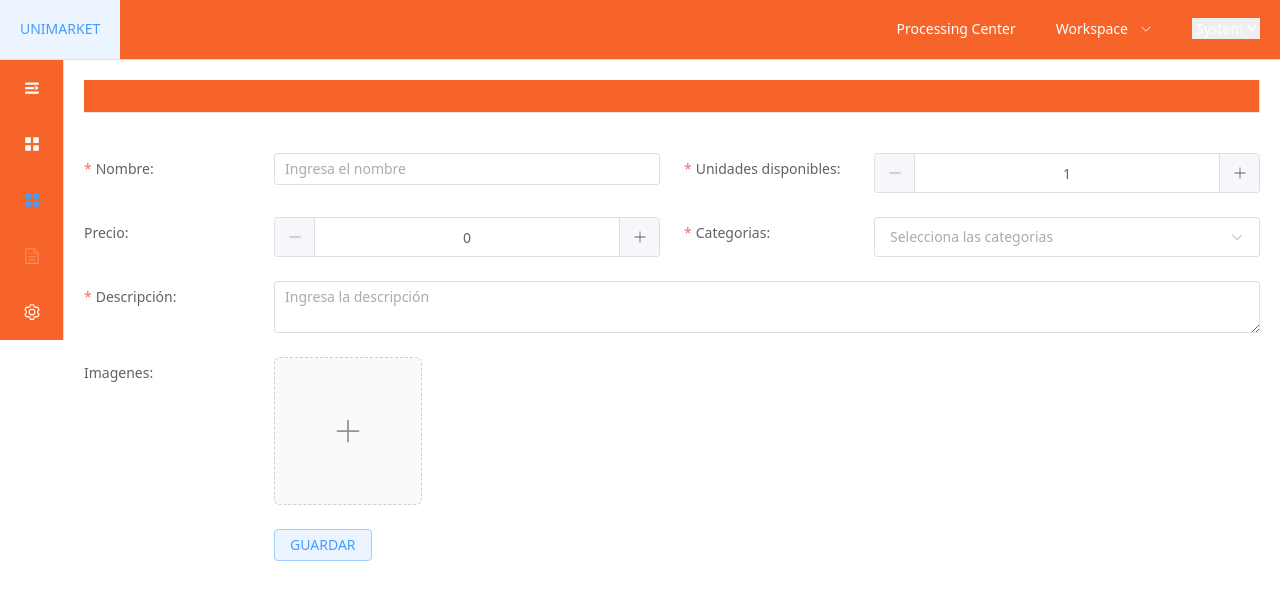
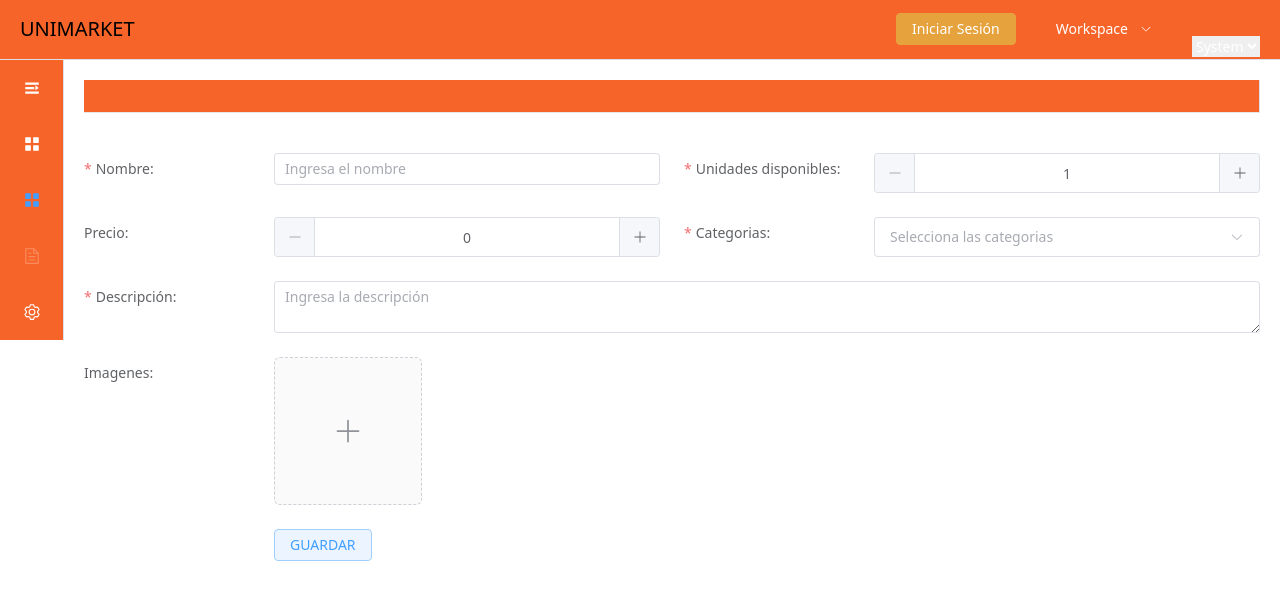
Before and after one commit to StivenCardona24/cms-unimarket, a Nuxt app: page /Products/form in a window 1280 px wide. Shown: the top 600 px of the page. Built offline with nearby package versions, Linux system fonts and the light colour scheme.

Commit message:
Modal login

```diff
--- /dev/null
+++ b/src/components/Auth/LoginModal.vue
@@ -0,0 +1,35 @@
+<template>
+    <!-- <el-button text @click="dialogIsOpen = true">
+      Click to open the Dialog
+    </el-button> -->
+
+    <el-dialog v-model="dialogIsOpen" title="Inicio de Sesión" width="30%" center>
+        <el-form label-position="right" >
+      <el-form-item label="Usuario"  >
+        <el-input v-model="username" placeholder="Ingresa tu usuario"></el-input>
+      </el-form-item>
+      <el-form-item label="Contraseña">
+        <el-input type="password" v-model="password" placeholder="Ingresa tu contraseña"></el-input>
+      </el-form-item>
+    </el-form>
+      <template #footer>
+        <span class="dialog-footer">
+          <el-button @click="dialogIsOpen = false">Cancel</el-button>
+          <el-button type="primary" @click="dialogIsOpen = false">
+            Confirm
+          </el-button>
+        </span>
+      </template>
+    </el-dialog>
+  </template>
+  <script lang="ts" setup>
+   import { useAuthStore} from '@/store/auth'
+  import { storeToRefs } from 'pinia';
+  const AuthStore = useAuthStore()
+  const { dialogIsOpen } = storeToRefs(AuthStore)
+  </script>
+  <style scoped>
+  .dialog-footer button:first-child {
+    margin-right: 10px;
+  }
+  </style>
--- a/src/components/headerNav.vue
+++ b/src/components/headerNav.vue
@@ -1,38 +1,34 @@
 <template>
-    <el-menu
-      :default-active="activeIndex"
-      class="el-menu-demo"
-      mode="horizontal"
-      :ellipsis="false"
-      @select="handleSelect"
-    >
-      <el-menu-item index="0" > <nuxt-link to="/">UNIMARKET</nuxt-link> </el-menu-item>
+  <el-menu class="el-menu-demo" mode="horizontal" :ellipsis="false" >
+    <el-menu-item index="0">
+      <div class="text-xl"> <nuxt-link to="/">UNIMARKET </nuxt-link> </div>
+    </el-menu-item>
     <div class="flex-grow" />
-      <el-menu-item index="1">Processing Center</el-menu-item>
+    <el-menu-item index="1">
+      <el-button type="warning" class="large-button " @click="openLogin" >Iniciar Sesión</el-button>
+    </el-menu-item>
 
     <el-sub-menu index="2">
+      <template #title>Workspace</template>
+      <!-- Resto del código... -->
+    </el-sub-menu>
 
-        <template #title>Workspace</template>
-        <el-menu-item index="2-1">item one</el-menu-item>
-        <el-menu-item index="2-2">item two</el-menu-item>
-        <el-menu-item index="2-3">item three</el-menu-item>
-        <el-sub-menu index="2-4">
-          <template #title>item four</template>
-          <el-menu-item index="2-4-1">item one</el-menu-item>
-          <el-menu-item index="2-4-2">item two</el-menu-item>
-          <el-menu-item index="2-4-3">item three</el-menu-item>
-        </el-sub-menu>
-      </el-sub-menu>
     <el-menu-item index="3">
-        <select v-model="$colorMode.preference">
+      <div class="select-container">
+        <select v-model="$colorMode.preference" class="large-select">
           <option value="system">System</option>
           <option value="light">Light</option>
           <option value="dark">Dark</option>
           <option value="sepia">Sepia</option>
         </select>
+      </div>
     </el-menu-item>
   </el-menu>
+
+
 </template>
+
+
 
 <script lang="ts" setup>
 import { ref } from 'vue';
@@ -43,13 +39,38 @@
   Setting,
 } from '@element-plus/icons-vue'
 
+import { useAuthStore } from '@/store/auth';
+const { openLogin } = useAuthStore();
+
 const colorMode = useColorMode()
 console.log(colorMode.preference)
 
+
+
 </script>
 
-  <style>
+
+
+<style scoped>
+.el-menu-demo {
+  display: flex;
+  justify-content: space-between;
+  align-items: center;
+}
+
+
+
+
+
+
+
 .flex-grow {
   flex-grow: 1;
 }
+
+/* Eliminar efecto hover en el-menu-item */
+.el-menu-demo .el-menu-item:hover {
+  background-color: transparent;
+  color: inherit;
+}
 </style>
--- /dev/null
+++ b/src/composables/useDialog.ts
@@ -0,0 +1,17 @@
+export const useDialog = () => {
+  const dialogIsOpen = ref(false);
+
+  const openDialog = () => {
+    dialogIsOpen.value = true;
+  }
+
+  const closeDialog = () => {
+    dialogIsOpen.value = false;
+  }
+
+  return {
+    dialogIsOpen,
+    openDialog,
+    closeDialog,
+  }
+}
--- a/src/layouts/default.vue
+++ b/src/layouts/default.vue
@@ -12,29 +12,11 @@ import { AssideNav } from '../../.nuxt/components';
         </el-aside>
         <el-main>
           <slot></slot>
+
         </el-main>
       </el-container>
     </el-container>
+
   </div>
+  <auth-login-modal></auth-login-modal>
 </template>
-
-
-
-<!-- <template>
-
-   <div>
-    <header-nav ></header-nav>
-  <div class="flex">
-  <div>
-
-   <asside-nav></asside-nav>
-  </div >
-  <div class="m-3 w-full">
-  <slot/>
-</div>
-</div>
-
-</div>
-
-
-  </template> -->
--- a/src/pages/index.vue
+++ b/src/pages/index.vue
@@ -1,7 +1,7 @@
 <template>
-  <el-row>
-    <el-col v-for="(product, index) in products" :key="index" :span="4" :offset="2">
-      <el-card :body-style="{ padding: '0px' }">
+  <el-row justify="center">
+    <el-col v-for="(product, index) in products" :key="index" :xs="8" :sm="6" :md="5" :lg="4" :xl="3"  class="mx-12">
+      <el-card :body-style="{ padding: '2px' }">
         <img :src="product.imagenes.image1"
           class="image" />
         <div style="padding: 14px">
--- /dev/null
+++ b/src/store/auth.ts
@@ -0,0 +1,37 @@
+import { defineStore } from "pinia";
+import { createCrud } from "@/api/crud";
+
+
+
+  export const useAuthStore = defineStore("Auth", () => {
+    const dialog = useDialog();
+    const loadingPage = ref(false);
+    let mesageBox =ref<{type:"success" | "warning" | "info" | "error",message:string }>();
+    let dialogTitle = ref("");
+
+    // const {
+    //   getAll: loadApi,
+    //   create: createApi,
+    //   update: updateApi,
+    //   deleteOne: deleteApi,
+    // } = createCrud({ resource: "productos" });
+
+    // const {getOne : LoadUserProducts} = createCrud({resource:"productos/usuario"})
+
+
+
+    const openLogin= () => {
+        dialog.openDialog();
+    };
+
+
+
+    return {
+
+      loadingPage,
+      dialogTitle,
+      mesageBox,
+      openLogin,
+      ...dialog
+    };
+  });
```
Also changed, not shown: src/interfaces/auth.interface.ts (added). Lines whose indentation alone changed are shown as unchanged.
